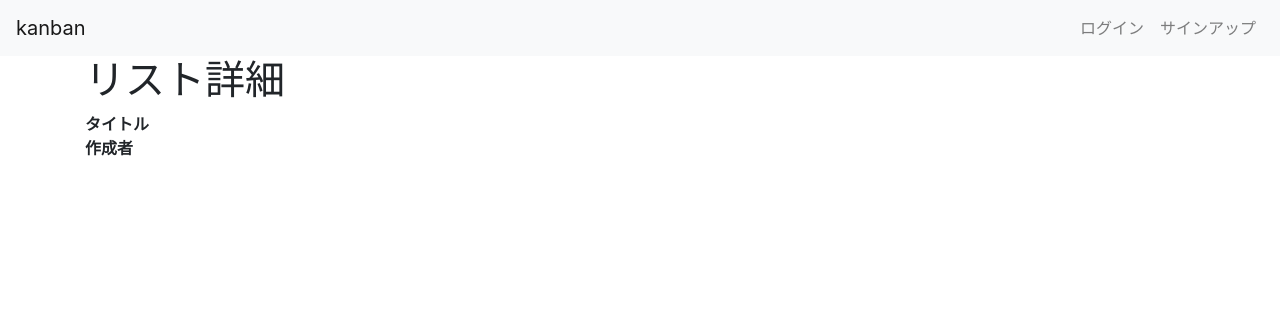
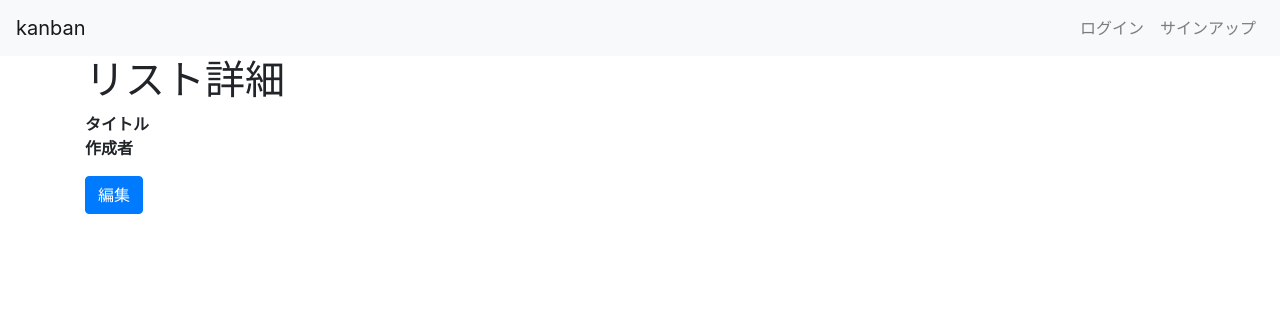
Before and after one commit to gakitomo/Python1, a Django app: template kanban/templates/kanban/lists/detail.html in a window 1280 px wide. Shown: the top 316 px of the page. Run offline with Django 3.2, Linux system fonts and the light colour scheme; the template is opened without the code that fills it, so the values that code supplies are empty; some libraries are stand-ins or nearby versions.

Commit message:
Update detail.html

```diff
--- a/kanban/templates/kanban/lists/detail.html
+++ b/kanban/templates/kanban/lists/detail.html
@@ -9,5 +9,6 @@
     <dt class="col-sm-3">作成者</dt>
     <dd class="col-sm-9">{{ list.user.username }}</dd>
   </dl>
+  <a class="btn btn-primary" href="{% url 'kanban:lists_update' list.pk  %}" role="button">編集</a>
 </div>
 {% endblock %}
```
